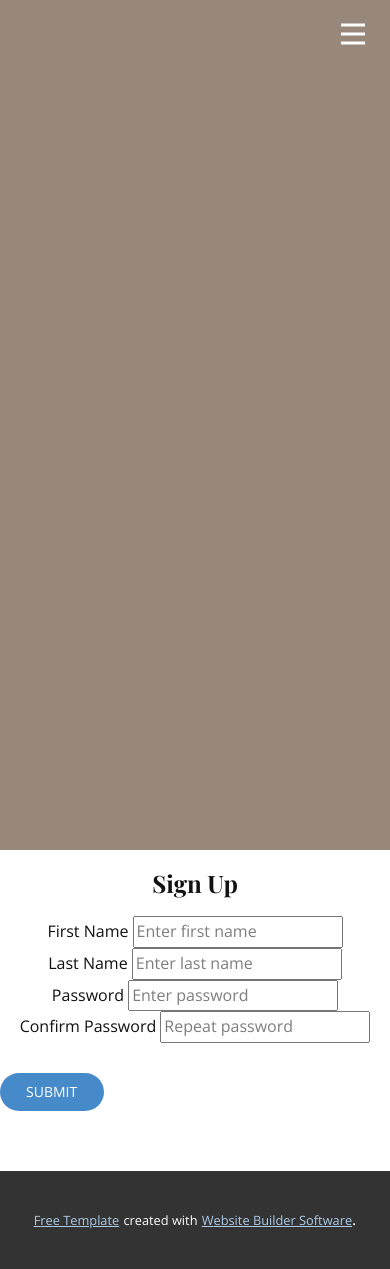
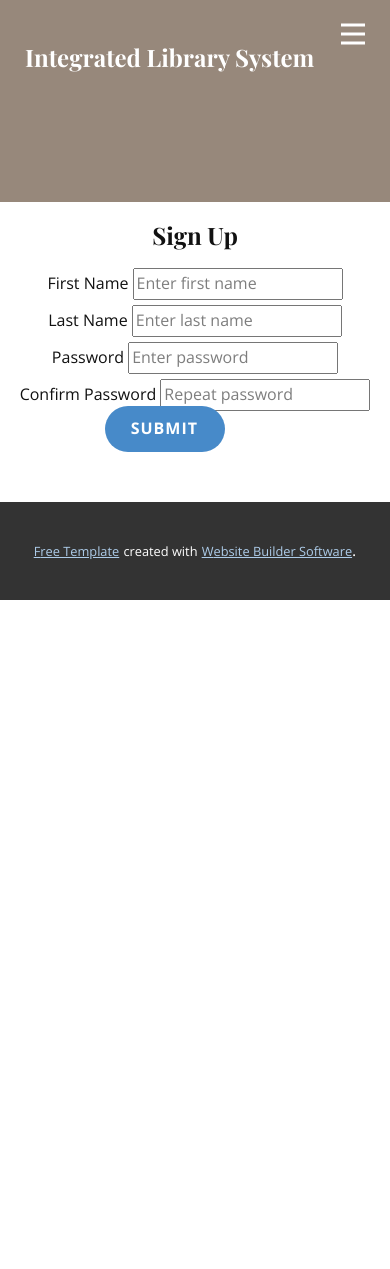
Before and after one commit to yokester98/Integrated-Library-Management-System, a Flask app: template templates/Signup.html in a window 390 px wide. After the commit the page ends 600 px from the top, so only its background shows below. Run offline with Flask 2, Linux system fonts and the light colour scheme; the template is opened without the code that fills it, so the values that code supplies are empty; parts of the project's set-up code (start-up, migrations or seed data) failed here and were passed over; some web fonts are replaced.

Commit message:
Add files via upload

```diff
--- a/static/css/Signup.css
+++ b/static/css/Signup.css
@@ -8,77 +8,94 @@
 
 .u-section-1 .u-text-1 {
   font-weight: 700;
-  font-size: 2.25rem;
-  margin: 31px 630px 60px 0;
+  margin: 36px 701px 0 0;
 }
 
 @media (max-width: 1199px) {
   .u-section-1 .u-sheet-1 {
-    min-height: 624px;
+    min-height: 158px;
   }
 
   .u-section-1 .u-text-1 {
-    margin-top: -75px;
-    margin-right: 430px;
+    margin-top: 0;
+    margin-right: 501px;
   }
 }
 
 @media (max-width: 991px) {
   .u-section-1 .u-sheet-1 {
-    min-height: 506px;
+    min-height: 135px;
   }
 
   .u-section-1 .u-text-1 {
-    margin-top: -193px;
-    margin-right: 210px;
+    margin-top: -23px;
+    margin-right: 281px;
   }
 }
 
 @media (max-width: 767px) {
   .u-section-1 .u-sheet-1 {
-    min-height: 1278px;
+    min-height: 286px;
   }
 
   .u-section-1 .u-text-1 {
-    margin-top: 0;
-    margin-right: 30px;
+    margin-top: 128px;
+    margin-right: 101px;
   }
 }
 
 @media (max-width: 575px) {
   .u-section-1 .u-sheet-1 {
-    min-height: 850px;
+    min-height: 202px;
   }
 
   .u-section-1 .u-text-1 {
-    font-size: 1.5rem;
-    margin-top: -214px;
+    margin-top: 44px;
     margin-right: 0;
   }
-}.u-section-2 {
-  background-image: none;
-}
-
-.u-section-2 .u-sheet-1 {
-  min-height: 289px;
-}
-
-.u-section-2 .u-text-1 {
-  font-size: 3.75rem;
-  font-weight: 700;
-  margin: 60px 0 0;
-}
-
-.u-section-2 .u-btn-1 {
-  border-style: none;
-  text-transform: uppercase;
-  font-size: 0.875rem;
-  margin: 30px auto 60px 0;
-  padding: 8px 27px 8px 26px;
 }
 
 @media (max-width: 575px) {
-  .u-section-2 .u-text-1 {
-    font-size: 3rem;
+  .u-footer .u-sheet-1 {
+    min-height: 500px;
+  }
+
+  .u-footer .u-text-1 {
+    margin-top: 44px;
+    margin-right: 0;
   }
 }
+
+.u-section-2 .u-form-submit-1 {
+  height: 20px;
+  margin: 17px 17px 17px 17px;
+}
+
+.u-section-2 .u-form-submit-2 {
+  height: 20px;
+  margin: 17px 17px 17px 17px;
+}
+
+.u-section-2 .u-form-submit-3 {
+  height: 20px;
+  margin: 17px 17px 17px 17px;
+}
+
+.u-section-2 .u-form-submit-4 {
+  height: 20px;
+  margin: 17px 17px 17px 17px;
+}
+
+.wrapper {
+  text-align: right;
+}
+
+.u-btn-1 {
+  border-style: none;
+  font-weight: 700;
+  text-transform: uppercase;
+  font-size: 1rem;
+  letter-spacing: 1px;
+  margin: -57px 165px 50px auto;
+  padding: 10px 27px 10px 26px;
+}
```
Also changed, not shown: static/css/Profile.css (+11 -19 lines).
